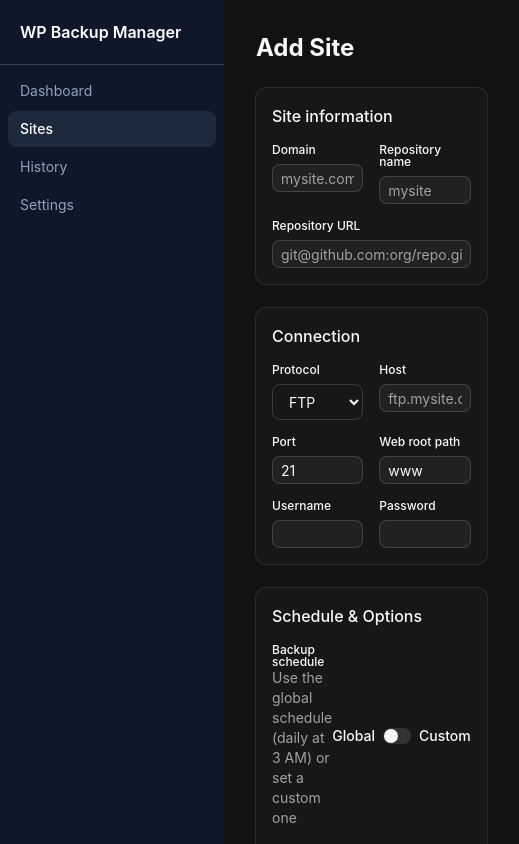
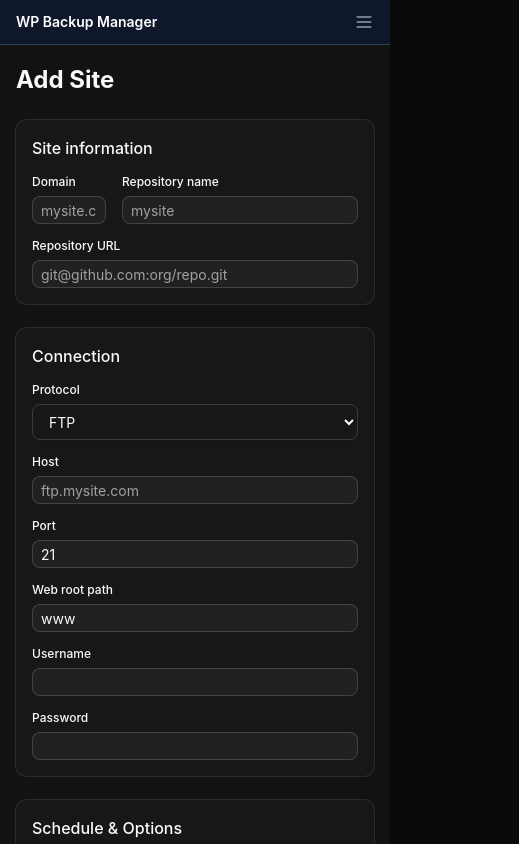
Before and after one commit to Dewwwe-Site-Saves/node-wp-website-save, a Next.js app: page /sites/new in a window 390 px wide. Shown: the top 844 px of the page, 519 px wide, since content can reach past the window. Built offline with nearby package versions, Linux system fonts and the light colour scheme; no server answers.

Commit message:
add mobile responsive design with collapsible sidebar, responsive tables and forms

```diff
--- a/app/layout.tsx
+++ b/app/layout.tsx
@@ -1,17 +1,40 @@
 'use client';
 
+import { useState } from 'react';
 import Link from 'next/link';
 import { usePathname } from 'next/navigation';
 import { SidebarStatus } from '@/components/SidebarStatus';
 import './globals.css';
 
 export default function RootLayout({ children }: { children: React.ReactNode }) {
+    const [sidebarOpen, setSidebarOpen] = useState(false);
+
     return (
         <html lang="en" className="dark" suppressHydrationWarning>
             <body className="min-h-screen bg-background antialiased">
                 <div className="flex min-h-screen">
-                    <Sidebar />
-                    <main className="flex-1 p-8 bg-muted/30">
+                    {/* Mobile header */}
+                    <div className="fixed top-0 left-0 right-0 z-40 md:hidden bg-slate-900 border-b border-slate-700 px-4 py-3 flex items-center justify-between">
+                        <h2 className="text-sm font-semibold text-white">WP Backup Manager</h2>
+                        <button onClick={() => setSidebarOpen(!sidebarOpen)} className="text-slate-400 hover:text-white cursor-pointer">
+                            <svg className="h-5 w-5" fill="none" viewBox="0 0 24 24" stroke="currentColor" strokeWidth={2}>
+                                {sidebarOpen
+                                    ? <path strokeLinecap="round" strokeLinejoin="round" d="M6 18L18 6M6 6l12 12" />
+                                    : <path strokeLinecap="round" strokeLinejoin="round" d="M4 6h16M4 12h16M4 18h16" />
+                                }
+                            </svg>
+                        </button>
+                    </div>
+
+                    {/* Sidebar overlay on mobile */}
+                    {sidebarOpen && (
+                        <div className="fixed inset-0 z-30 bg-black/50 md:hidden" onClick={() => setSidebarOpen(false)} />
+                    )}
+
+                    {/* Sidebar */}
+                    <Sidebar open={sidebarOpen} onClose={() => setSidebarOpen(false)} />
+
+                    <main className="flex-1 p-4 sm:p-6 md:p-8 bg-muted/30 pt-16 md:pt-8">
                         {children}
                     </main>
                 </div>
@@ -20,7 +43,7 @@ export default function RootLayout({ children }: { children: React.ReactNode })
     );
 }
 
-function Sidebar() {
+function Sidebar({ open, onClose }: { open: boolean; onClose: () => void }) {
     const pathname = usePathname();
 
     const links = [
@@ -31,11 +54,16 @@ function Sidebar() {
     ];
 
     return (
-        <nav className="w-56 bg-slate-900 text-white flex flex-col shrink-0">
-            <div className="px-5 py-5 border-b border-slate-700">
+        <nav className={`
+            fixed md:static inset-y-0 left-0 z-40
+            w-56 bg-slate-900 text-white flex flex-col shrink-0
+            transform transition-transform duration-200 ease-in-out
+            ${open ? 'translate-x-0' : '-translate-x-full'} md:translate-x-0
+        `}>
+            <div className="px-5 py-5 border-b border-slate-700 hidden md:block">
                 <h2 className="text-base font-semibold">WP Backup Manager</h2>
             </div>
-            <div className="flex flex-col gap-0.5 mt-2 px-2 flex-1">
+            <div className="flex flex-col gap-0.5 mt-14 md:mt-2 px-2 flex-1">
                 {links.map(link => {
                     const isActive = link.href === '/'
                         ? pathname === '/'
@@ -45,6 +73,7 @@ function Sidebar() {
                         <Link
                             key={link.href}
                             href={link.href}
+                            onClick={onClose}
                             className={`px-3 py-2 text-sm rounded-md transition-colors no-underline ${
                                 isActive
                                     ? 'bg-slate-800 text-white font-medium'
--- a/app/sites/[id]/page.tsx
+++ b/app/sites/[id]/page.tsx
@@ -40,7 +40,7 @@ export default async function SiteDetailPage({ params }: { params: Promise<{ id:
                         </a>
                     </CardHeader>
                     <CardContent>
-                        <div className="grid grid-cols-2 gap-y-3 gap-x-8 text-sm">
+                        <div className="grid grid-cols-1 sm:grid-cols-2 gap-y-3 gap-x-8 text-sm">
                             <div>
                                 <span className="text-muted-foreground">Protocol</span>
                                 <p className="font-medium">{site.protocol.toUpperCase()}</p>
--- a/components/LogModal.tsx
+++ b/components/LogModal.tsx
@@ -48,9 +48,9 @@ type LogModalProps = RunModeProps | LiveModeProps | HistoryModeProps;
 
 export function LogModal(props: LogModalProps) {
     return (
-        <div className="fixed inset-0 z-50 flex items-center justify-center p-4" onClick={props.onClose}>
+        <div className="fixed inset-0 z-50 flex items-center justify-center p-2 sm:p-4" onClick={props.onClose}>
             <div className="absolute inset-0 bg-black/50" />
-            <div className="relative w-full max-w-3xl max-h-[80vh] flex flex-col rounded-lg border bg-card shadow-lg overflow-hidden text-left"
+            <div className="relative w-full max-w-3xl max-h-[90vh] sm:max-h-[80vh] flex flex-col rounded-lg border bg-card shadow-lg overflow-hidden text-left"
                 onClick={e => e.stopPropagation()}>
                 {props.mode === 'run' && <RunContent {...props} />}
                 {props.mode === 'live' && <LiveContent {...props} />}
--- a/components/SiteForm.tsx
+++ b/components/SiteForm.tsx
@@ -110,7 +110,7 @@ export function SiteForm({ site, mode = 'create' }: { site?: SiteData; mode?: 'c
                     <CardHeader>
                         <CardTitle className="text-base">Site information</CardTitle>
                     </CardHeader>
-                    <CardContent className="grid grid-cols-2 gap-4">
+                    <CardContent className="grid grid-cols-1 sm:grid-cols-2 gap-4">
                         <div className="space-y-2">
                             <Label htmlFor="domain">Domain</Label>
                             <Input id="domain" value={form.domain} onChange={e => update('domain', e.target.value)}
@@ -133,7 +133,7 @@ export function SiteForm({ site, mode = 'create' }: { site?: SiteData; mode?: 'c
                     <CardHeader>
                         <CardTitle className="text-base">Connection</CardTitle>
                     </CardHeader>
-                    <CardContent className="grid grid-cols-2 gap-4">
+                    <CardContent className="grid grid-cols-1 sm:grid-cols-2 gap-4">
                         <div className="space-y-2">
                             <Label htmlFor="protocol">Protocol</Label>
                             <select id="protocol" value={form.protocol} onChange={e => update('protocol', e.target.value)}
--- a/components/SitesTable.tsx
+++ b/components/SitesTable.tsx
@@ -11,14 +11,15 @@ export function SitesTable({ sites }: { sites: any[] }) {
     const router = useRouter();
 
     return (
+        <div className="overflow-x-auto">
             <Table>
                 <TableHeader>
                     <TableRow>
                         <TableHead>Domain</TableHead>
-                    <TableHead>Host</TableHead>
-                    <TableHead>Protocol</TableHead>
-                    <TableHead>Repo</TableHead>
-                    <TableHead>Schedule</TableHead>
+                        <TableHead className="hidden sm:table-cell">Host</TableHead>
+                        <TableHead className="hidden lg:table-cell">Protocol</TableHead>
+                        <TableHead className="hidden lg:table-cell">Repo</TableHead>
+                        <TableHead className="hidden sm:table-cell">Schedule</TableHead>
                         <TableHead>Status</TableHead>
                         <TableHead className="text-right">Actions</TableHead>
                     </TableRow>
@@ -28,12 +29,12 @@ export function SitesTable({ sites }: { sites: any[] }) {
                         <TableRow key={site.id} className="cursor-pointer hover:bg-muted/50"
                             onClick={() => router.push(`/sites/${site.id}`)}>
                             <TableCell className="font-medium">{site.domain}</TableCell>
-                        <TableCell className="text-muted-foreground">{site.host}</TableCell>
-                        <TableCell>
+                            <TableCell className="hidden sm:table-cell text-muted-foreground">{site.host}</TableCell>
+                            <TableCell className="hidden lg:table-cell">
                                 <Badge variant="outline">{site.protocol.toUpperCase()}</Badge>
                             </TableCell>
-                        <TableCell className="text-muted-foreground">{site.repo}</TableCell>
-                        <TableCell className="text-muted-foreground font-mono text-xs">{site.cron_schedule}</TableCell>
+                            <TableCell className="hidden lg:table-cell text-muted-foreground">{site.repo}</TableCell>
+                            <TableCell className="hidden sm:table-cell text-muted-foreground font-mono text-xs">{site.cron_schedule}</TableCell>
                             <TableCell>
                                 {site.enabled
                                     ? <Badge variant="default">Active</Badge>
@@ -47,5 +48,6 @@ export function SitesTable({ sites }: { sites: any[] }) {
                     ))}
                 </TableBody>
             </Table>
+        </div>
     );
 }
```
Also changed, not shown: components/BackupHistory.tsx (+14 -12 lines). Lines whose indentation alone changed are shown as unchanged.
